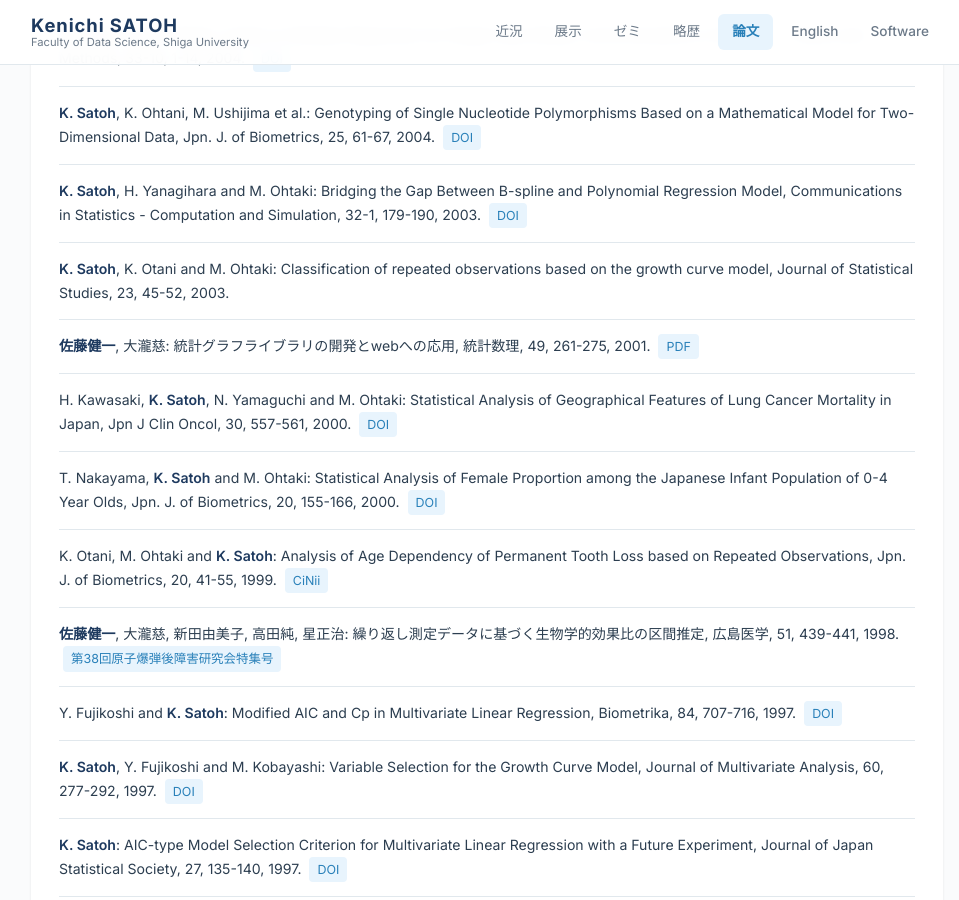
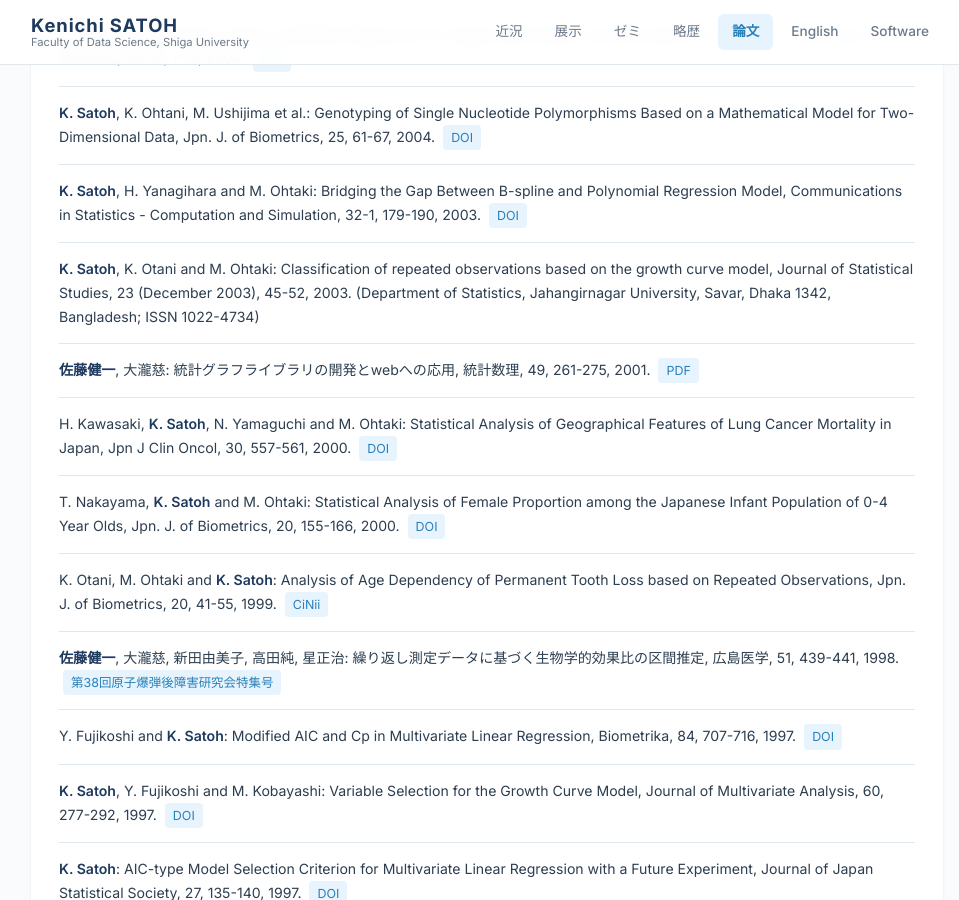
Before and after one commit to ksatohds/ksatohds.github.io, a Jekyll site: the page built from papers.md, in a window 1280 px wide and 900 px high, scrolled down 7811 px. Shown: the whole window, without its empty margins (153-1112 px from the left). Built offline with Jekyll 4.4.1, drawn with Linux system fonts in a browser that asks for light colours.

Commit message:
20260706 papers: 2003年論文の情報を更新（号・発行元・ISSNを追記）
Journal of Statistical Studies, 23 (December 2003), 45-52, 2003.
(Department of Statistics, Jahangirnagar University, Savar, Dhaka 1342, Bangladesh; ISSN 1022-4734)

Co-Authored-By: Claude Opus 4.8 <noreply@anthropic.com>

```diff
--- a/papers.md
+++ b/papers.md
@@ -115,7 +115,7 @@ title: 論文
       <li><strong class="author-highlight">K. Satoh</strong> and M. Ohtaki: A Note on Multiple Regression for Single Index Model, Communications in Statistics - Theory and Methods, 33-10, 1-14, 2004. <a class="pub-link" href="https://doi.org/10.1081/STA-200031363">DOI</a></li>
       <li><strong class="author-highlight">K. Satoh</strong>, K. Ohtani, M. Ushijima et al.: Genotyping of Single Nucleotide Polymorphisms Based on a Mathematical Model for Two-Dimensional Data, Jpn. J. of Biometrics, 25, 61-67, 2004. <a class="pub-link" href="https://doi.org/10.5691/jjb.25.61">DOI</a></li>
       <li><strong class="author-highlight">K. Satoh</strong>, H. Yanagihara and M. Ohtaki: Bridging the Gap Between B-spline and Polynomial Regression Model, Communications in Statistics - Computation and Simulation, 32-1, 179-190, 2003. <a class="pub-link" href="https://doi.org/10.1081/SAC-120013120">DOI</a></li>
-      <li><strong class="author-highlight">K. Satoh</strong>, K. Otani and M. Ohtaki: Classification of repeated observations based on the growth curve model, Journal of Statistical Studies, 23, 45-52, 2003.</li>
+      <li><strong class="author-highlight">K. Satoh</strong>, K. Otani and M. Ohtaki: Classification of repeated observations based on the growth curve model, Journal of Statistical Studies, 23 (December 2003), 45-52, 2003. (Department of Statistics, Jahangirnagar University, Savar, Dhaka 1342, Bangladesh; ISSN 1022-4734)</li>
       <li><strong class="author-highlight">佐藤健一</strong>, 大瀧慈: 統計グラフライブラリの開発とwebへの応用, 統計数理, 49, 261-275, 2001. <a class="pub-link" href="https://www.ism.ac.jp/editsec/toukei/pdf/49-2-261.pdf">PDF</a></li>
       <li>H. Kawasaki, <strong class="author-highlight">K. Satoh</strong>, N. Yamaguchi and M. Ohtaki: Statistical Analysis of Geographical Features of Lung Cancer Mortality in Japan, Jpn J Clin Oncol, 30, 557-561, 2000. <a class="pub-link" href="https://doi.org/10.1093/jjco/hyd133">DOI</a></li>
       <li>T. Nakayama, <strong class="author-highlight">K. Satoh</strong> and M. Ohtaki: Statistical Analysis of Female Proportion among the Japanese Infant Population of 0-4 Year Olds, Jpn. J. of Biometrics, 20, 155-166, 2000. <a class="pub-link" href="https://doi.org/10.5691/jjb.20.155">DOI</a></li>
```
